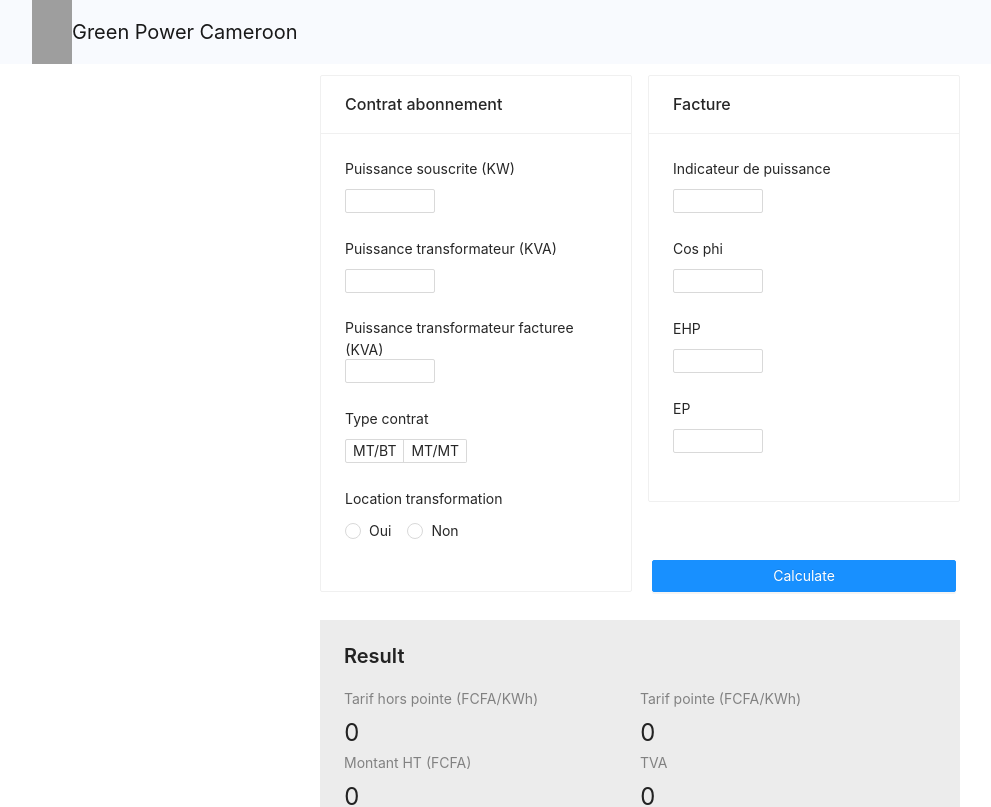
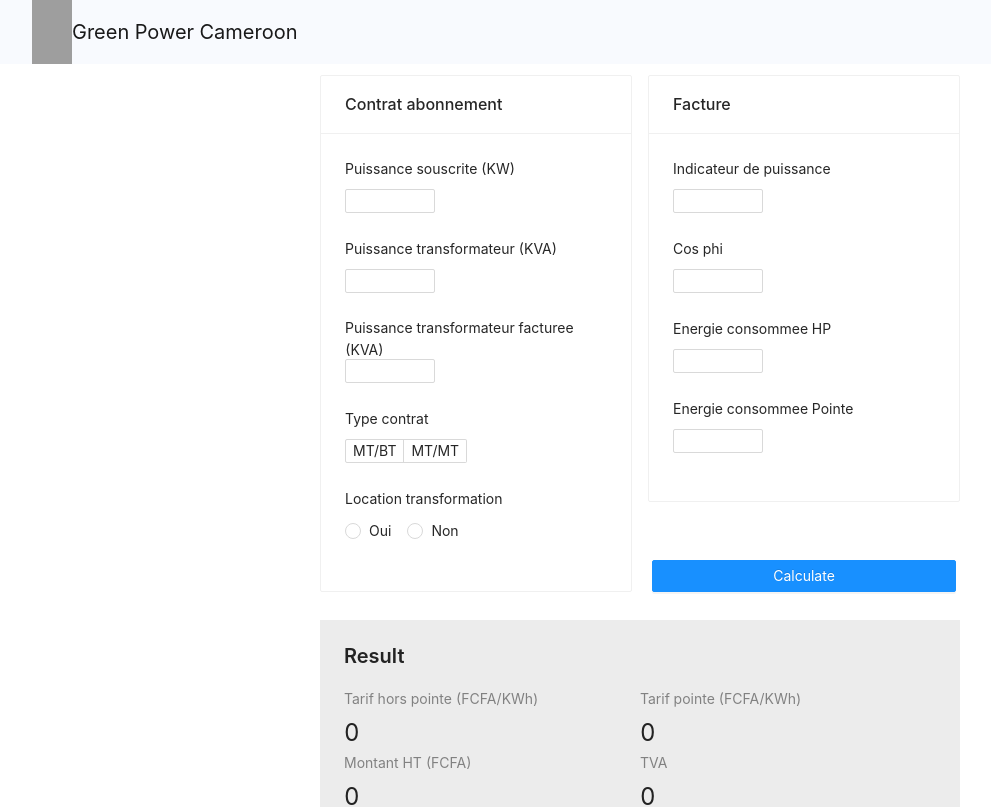
Before and after one commit to maelfosso/green-power, a React (Create React App) app: page / in a window 1280 px wide. Shown: the top 807 px of the page, without its empty margins (0-991 px from the left). Built offline with nearby package versions, Linux system fonts and the light colour scheme; grey boxes are pictures that could not be loaded.

Commit message:
Form label changed

```diff
--- a/src/containers/DataEntry.js
+++ b/src/containers/DataEntry.js
@@ -91,10 +91,10 @@ const DataEntry = props => {
               <Form.Item label="Cos phi" name="cosphi">
                 <InputNumber />
               </Form.Item>
-              <Form.Item label="EHP" name="ehp">
+              <Form.Item label="Energie consommee HP" name="ehp">
                 <InputNumber />
               </Form.Item>
-              <Form.Item label="EP" name="ep">
+              <Form.Item label="Energie consommee Pointe" name="ep">
                 <InputNumber />
               </Form.Item>
             </Form>
```
